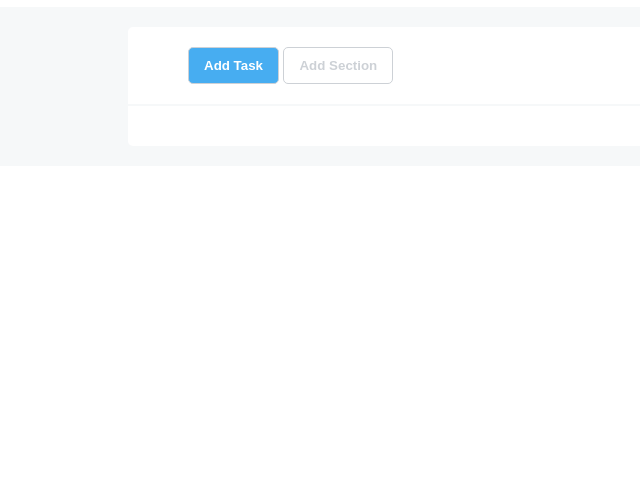
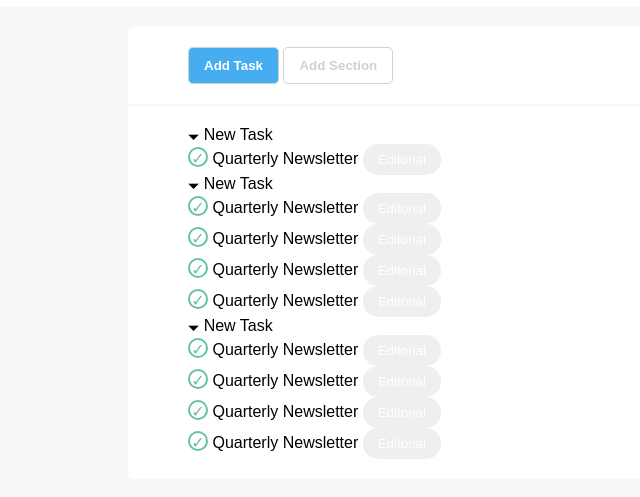
Before and after one commit to Eduard-Condurache/html-css-toboolist, a plain HTML site: page index.html in a window 1280 px wide. Shown: the part 63-560 px from the top of the page, without its empty margins (0-640 px from the left). Drawn offline with Linux system fonts and the light colour scheme.

Commit message:
Creata prima parte della struttura della pagina

```diff
--- a/css/style.css
+++ b/css/style.css
@@ -18,8 +18,15 @@
     margin: 0 auto;
 }
 
-.centered-main {
+.centered-content {
     margin-left: 40px ;
+}
+
+.button {
+    border-radius: 15px;
+    padding: 8px 15px 8px 15px;
+    color: white;
+    border: 0;
 }
 
 /*
@@ -81,3 +88,14 @@ main {
 .border-radius {
     border-radius: 0px 0px 5px 5px;
 }
+
+.circle-check {
+    border: 2px solid #64c0a9;
+    border-radius: 50%;
+    width: 20px;
+    height: 20px;
+    line-height: 20px;
+    text-align: center;
+    color: #64c0a9;
+    display: inline-block;
+}
--- a/index.html
+++ b/index.html
@@ -22,7 +22,7 @@
             <div class="container">
                 <div class="task-container">
 
-                    <div class="centered-main">
+                    <div class="centered-content">
 
                         <input type="submit" value="Add Task" class="buttons button-addtask">
                         <input type="submit" value="Add Section" class="buttons button-selection">
@@ -32,10 +32,86 @@
                 </div>
             </div>
 
+
+                        <!--  -->
+
             <div class="full-width-border"></div>
+
+                        <!--  -->
 
             <div class="container">
                 <div class="task-container border-radius">
+                    <div class="centered-content">
+
+                        <!-- SECTION 1 -->
+
+                        <section>
+                            <div>
+                                <p>&#128899 New Task</p>
+                                <span class="circle-check">&check;</span>
+                                <span>Quarterly Newsletter</span>
+                                <button class="button button-color">Editorial</button>
+                            </div>
+                        </section>
+
+                        <!-- SECTION 2 -->
+
+                        <section>
+                            <div>
+                                <p>&#128899 New Task</p>
+                                <span class="circle-check">&check;</span>
+                                <span>Quarterly Newsletter</span>
+                                <button class="button button-color">Editorial</button>
+                            </div>
+
+                            <div>
+                                <span class="circle-check">&check;</span>
+                                <span>Quarterly Newsletter</span>
+                                <button class="button button-color">Editorial</button>
+                            </div>
+
+                            <div>
+                                <span class="circle-check">&check;</span>
+                                <span>Quarterly Newsletter</span>
+                                <button class="button button-color">Editorial</button>
+                            </div>
+
+                            <div>
+                                <span class="circle-check">&check;</span>
+                                <span>Quarterly Newsletter</span>
+                                <button class="button button-color">Editorial</button>
+                            </div>
+                        </section>
+
+                        <!-- Section 3 -->
+
+                        <section>
+                            <div>
+                                <p>&#128899 New Task</p>
+                                <span class="circle-check">&check;</span>
+                                <span>Quarterly Newsletter</span>
+                                <button class="button button-color">Editorial</button>
+                            </div>
+
+                            <div>
+                                <span class="circle-check">&check;</span>
+                                <span>Quarterly Newsletter</span>
+                                <button class="button button-color">Editorial</button>
+                            </div>
+
+                            <div>
+                                <span class="circle-check">&check;</span>
+                                <span>Quarterly Newsletter</span>
+                                <button class="button button-color">Editorial</button>
+                            </div>
+
+                            <div>
+                                <span class="circle-check">&check;</span>
+                                <span>Quarterly Newsletter</span>
+                                <button class="button button-color">Editorial</button>
+                            </div>
+                        </section>
+                    </div>
 
                 </div>
             </div>
```
